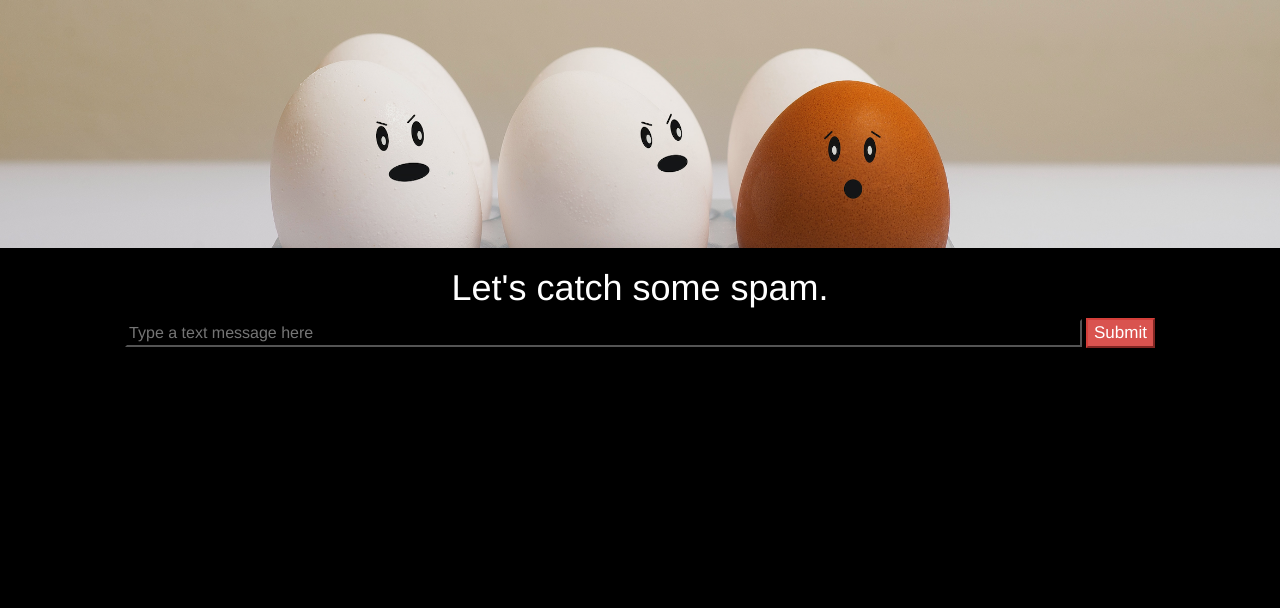
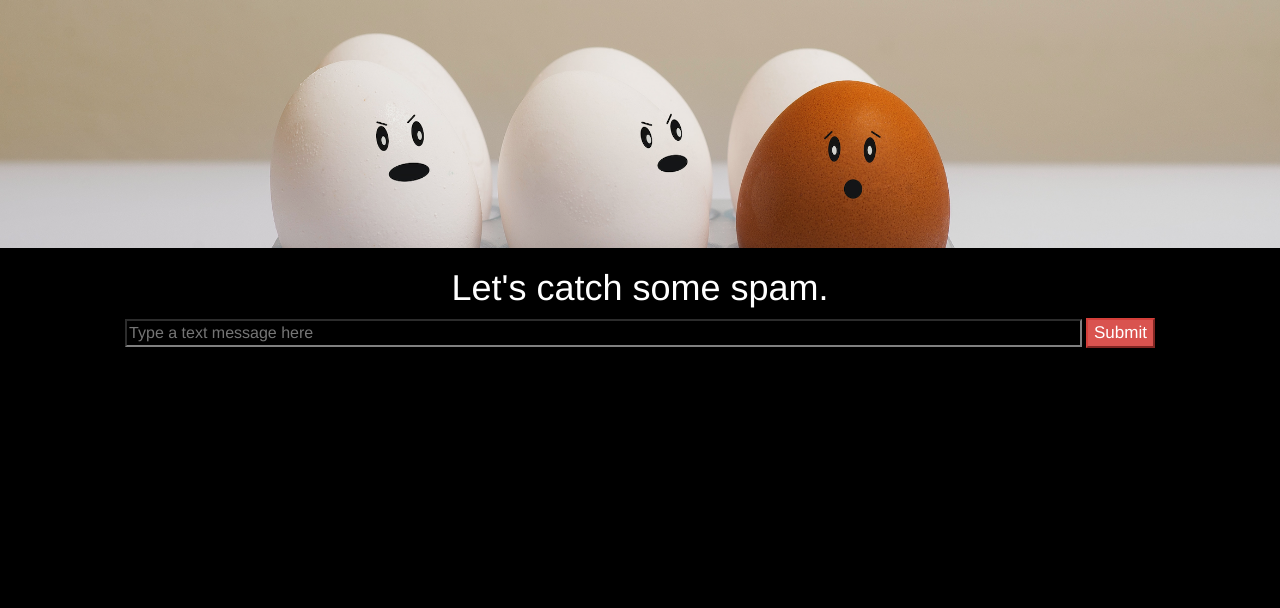
Before and after one commit to mgsosna/spamCatch, a Flask app: page / in a window 1280 px wide. Shown: the top 608 px of the page. Run offline with Flask 2, Linux system fonts and the light colour scheme; parts of the project's set-up code (start-up, migrations or seed data) failed here and were passed over; some libraries are stand-ins or nearby versions.

Commit message:
Rename hero class, remove reset.css import

```diff
--- a/templates/about.html
+++ b/templates/about.html
@@ -5,12 +5,11 @@
     <title>SpamCatch: About</title>
     <link rel="shortcut icon" type="image/png" href="../static/images/ds_circle.png">
     <link rel="stylesheet" href="https://maxcdn.bootstrapcdn.com/bootstrap/3.3.7/css/bootstrap.min.css">
-    <link rel="stylesheet" href="../static/css/reset.css">
     <link rel="stylesheet" href="../static/css/styles.css">
 </head>
 <body style="background-color: black; color: white; font-size: 16px">
 
-    <div class="hero text-center">
+    <div class="hero">
     </div>
 
 <p style="margin: 50px">SpamCatch is a Flask app written by <a href="https://mattsosna.com">Matt Sosna</a>.
--- a/templates/index.html
+++ b/templates/index.html
@@ -6,22 +6,20 @@
     <link rel="shortcut icon" type="image/png" href="../static/images/ds_circle.png">
     <script src="https://d3js.org/d3.v5.min.js"></script>
     <link rel="stylesheet" href="https://maxcdn.bootstrapcdn.com/bootstrap/3.3.7/css/bootstrap.min.css">
-    <link rel="stylesheet" href="../static/css/reset.css">
     <link rel="stylesheet" href="../static/css/styles.css">
 </head>
 
 <body style="background-color: black; color: white">
 
-    <div class="hero text-center"></div>
+    <div class="hero"></div>
 
 <div class="text-center">
     <h1 style="color:white">Let's catch some spam.</h1>
-<input id="text" size="100" placeholder="Type a text message here"
- style="background-color: black; color: white; border-color: black; font-size:16px">
+<input id="text" size="100" placeholder="Type a text message here" class="black-input">
  <button id="button" type="button" class="btn-danger" style="font-size:17px">Submit</button>
 </div>
 
-<h1 id="spamProb" class="text-center spamProb"></h1>
+<h1 id="spamProb" class="text-center spam-prob"></h1>
 <div id="decision" class="text-center" style="font-size: 20px"></div>
 
 <div class="footer">
```
